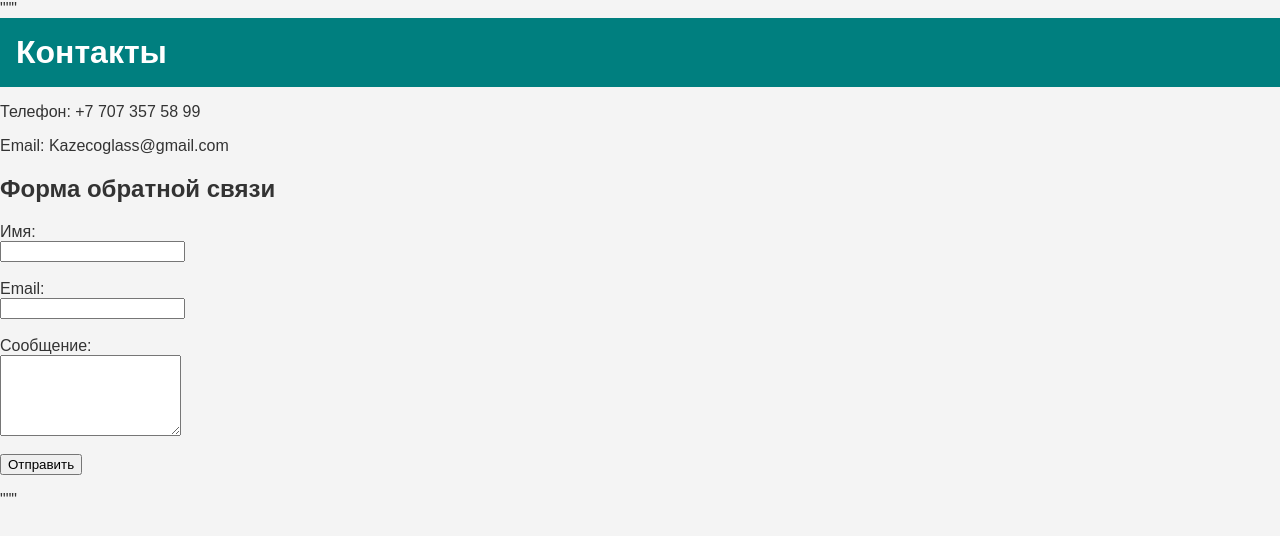
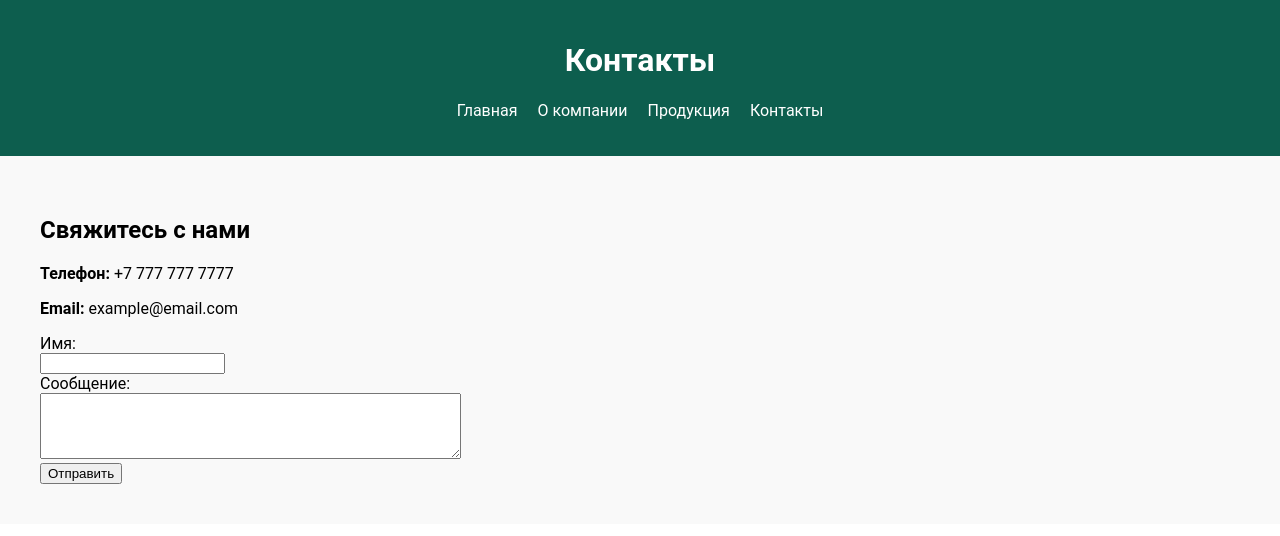
Before and after one commit to Glassmaster01/glassmaster01.github.io, a plain HTML site: page contacts.html in a window 1280 px wide. Drawn offline with Linux system fonts and the light colour scheme.

Commit message:
Add files via upload

```diff
--- a/contacts.html
+++ b/contacts.html
@@ -1,4 +1,5 @@
-"""<!DOCTYPE html>
+
+<!DOCTYPE html>
 <html lang="ru">
 <head>
     <meta charset="UTF-8">
@@ -6,19 +7,28 @@
     <link rel="stylesheet" href="css/style.css">
 </head>
 <body>
-    <header><h1>Контакты</h1></header>
-    <p>Телефон: +7 707 357 58 99</p>
-    <p>Email: Kazecoglass@gmail.com</p>
-
-    <h2>Форма обратной связи</h2>
-    <form action="https://formsubmit.co/Kazecoglass@gmail.com" method="POST">
-        <label>Имя:</label><br>
-        <input type="text" name="name" required><br><br>
-        <label>Email:</label><br>
-        <input type="email" name="email" required><br><br>
-        <label>Сообщение:</label><br>
-        <textarea name="message" rows="5" required></textarea><br><br>
-        <button type="submit">Отправить</button>
-    </form>
+    <header>
+        <h1>Контакты</h1>
+        <nav>
+            <ul>
+                <li><a href="index.html">Главная</a></li>
+                <li><a href="about.html">О компании</a></li>
+                <li><a href="products.html">Продукция</a></li>
+                <li><a href="contacts.html">Контакты</a></li>
+            </ul>
+        </nav>
+    </header>
+    <section>
+        <h2>Свяжитесь с нами</h2>
+        <p><strong>Телефон:</strong> +7 777 777 7777</p>
+        <p><strong>Email:</strong> example@email.com</p>
+        <form>
+            <label for="name">Имя:</label><br>
+            <input type="text" id="name" name="name"><br>
+            <label for="message">Сообщение:</label><br>
+            <textarea id="message" name="message" rows="4" cols="50"></textarea><br>
+            <input type="submit" value="Отправить">
+        </form>
+    </section>
 </body>
-</html>"""
+</html>
--- a/css/style.css
+++ b/css/style.css
@@ -1,9 +1,27 @@
 
-body { font-family: Arial, sans-serif; margin: 0; padding: 0; background: #f4f4f4; color: #333; }
-header { background: #007f7f; color: #fff; padding: 1rem; }
-header h1 { margin: 0; }
-nav ul { list-style: none; padding: 0; display: flex; gap: 1rem; }
-nav ul li { display: inline; }
-nav ul li a { color: #fff; text-decoration: none; }
-section { padding: 1rem; }
-img { margin: 10px; border-radius: 10px; box-shadow: 0 0 5px #ccc; }
+body {
+    font-family: 'Roboto', sans-serif;
+    margin: 0;
+    padding: 0;
+}
+header {
+    background-color: #0d5e4e;
+    color: white;
+    padding: 20px;
+    text-align: center;
+}
+nav ul {
+    list-style: none;
+    padding: 0;
+    display: flex;
+    justify-content: center;
+    gap: 20px;
+}
+nav a {
+    color: white;
+    text-decoration: none;
+}
+section {
+    padding: 40px;
+    background-color: #f9f9f9;
+}
```
Also changed, not shown: about.html (+14 -2 lines), index.html (+18 -11 lines), products.html (+24 -11 lines).
